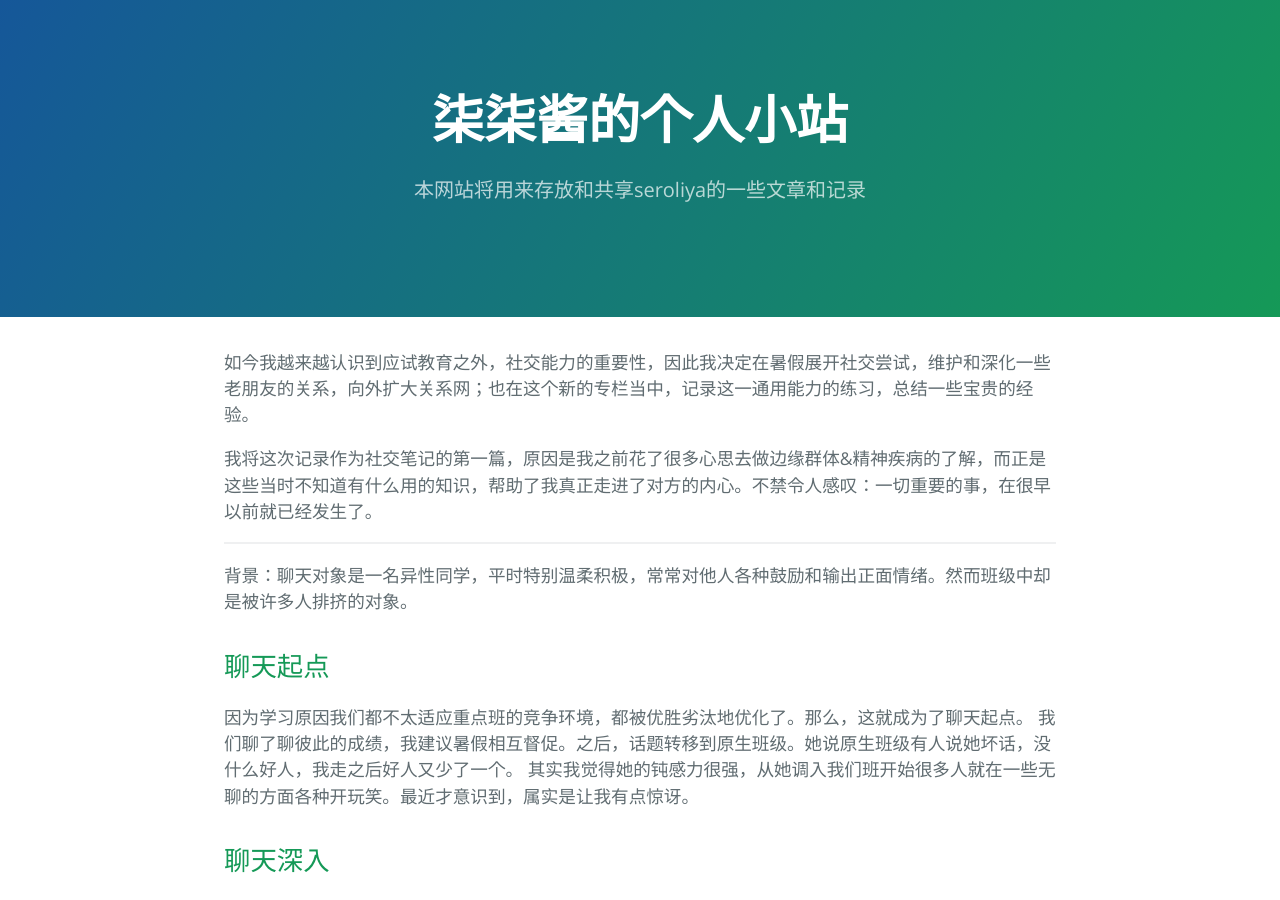
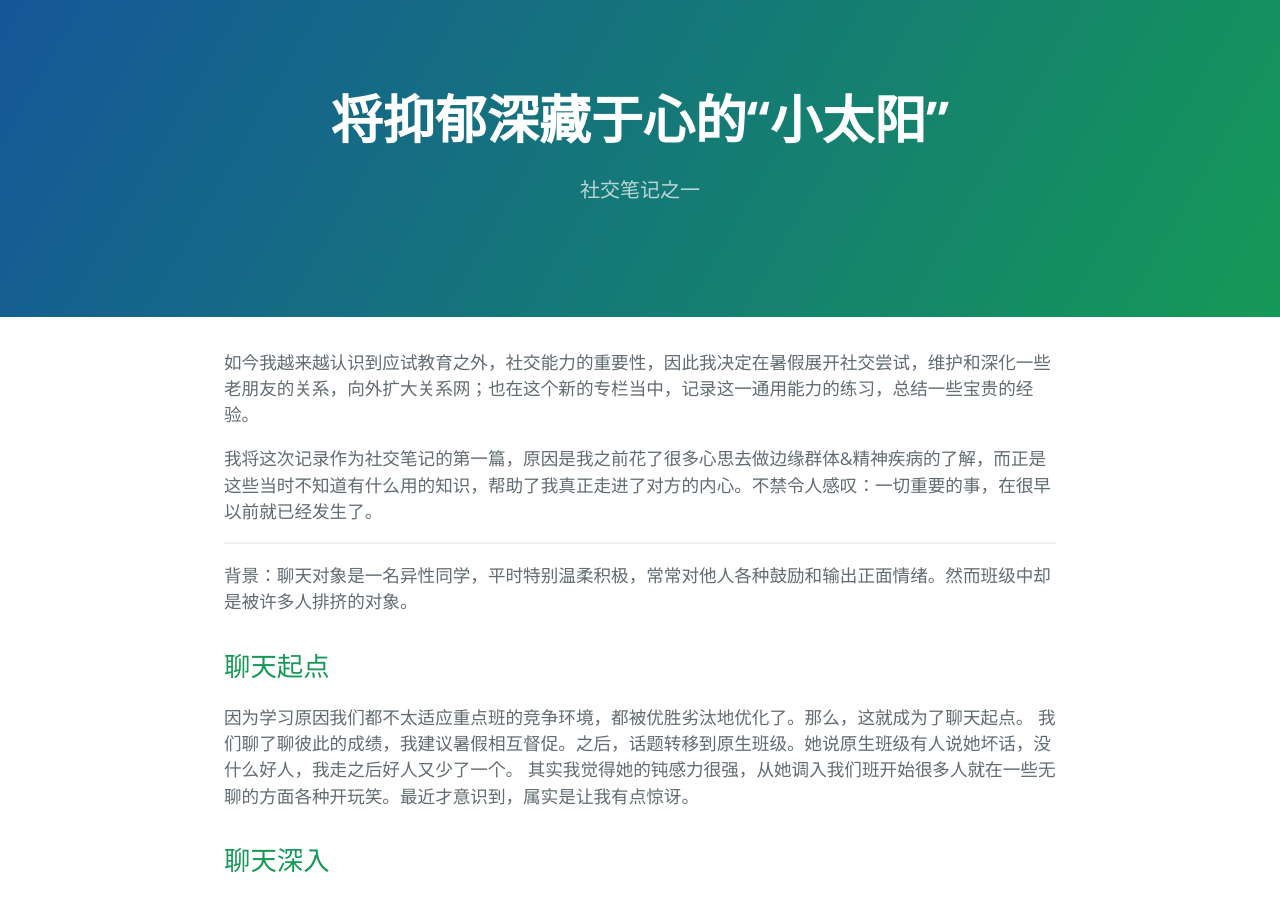
Before and after one commit to Seroliya/Seroliya.github.io, a Jekyll site: the page built from docs/社交笔记之一：将抑郁深藏于心的“小太阳”.md, in a window 1280 px wide and 900 px high. Built offline with Jekyll 4.4.1, drawn with Linux system fonts in a browser that asks for light colours; our own code applies the rules of GitHub Pages for plain Markdown files.

Commit message:
Update 社交笔记之一：将抑郁深藏于心的“小太阳”.md

```diff
--- a/docs/社交笔记之一：将抑郁深藏于心的“小太阳”.md
+++ b/docs/社交笔记之一：将抑郁深藏于心的“小太阳”.md
@@ -1,3 +1,8 @@
+---
+layout: default
+title: 将抑郁深藏于心的“小太阳”
+description: 社交笔记之一
+---
 如今我越来越认识到应试教育之外，社交能力的重要性，因此我决定在暑假展开社交尝试，维护和深化一些老朋友的关系，向外扩大关系网；也在这个新的专栏当中，记录这一通用能力的练习，总结一些宝贵的经验。
 
 我将这次记录作为社交笔记的第一篇，原因是我之前花了很多心思去做边缘群体&精神疾病的了解，而正是这些当时不知道有什么用的知识，帮助了我真正走进了对方的内心。不禁令人感叹：一切重要的事，在很早以前就已经发生了。
```
